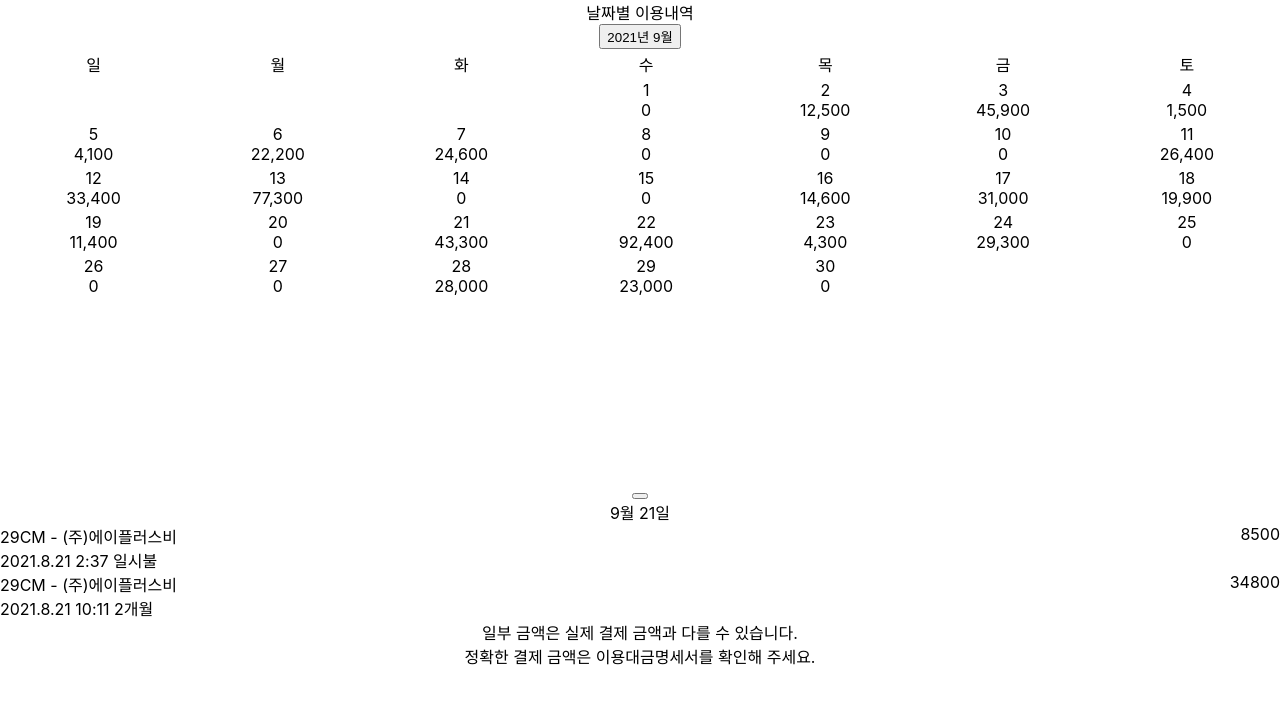
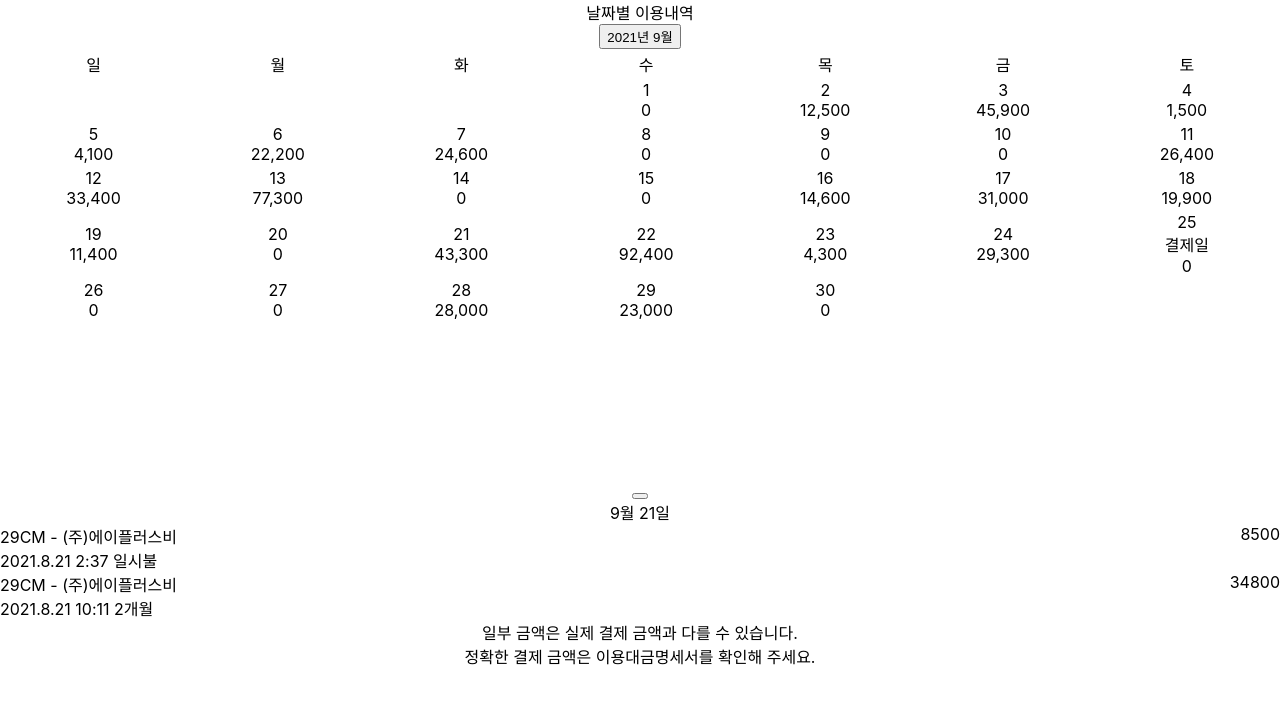
Before and after one commit to IsaacYouKorea/hyundaicard, a React (Create React App) app: page / in a window 1280 px wide. Shown: the top 704 px of the page. Built offline with nearby package versions, Linux system fonts and the light colour scheme.

Commit message:
feat: 25일 결제일 문구 추가

```diff
--- a/src/components/calendar/month-calendar.tsx
+++ b/src/components/calendar/month-calendar.tsx
@@ -35,7 +35,11 @@ function MonthCalendar({ year, month }: IProps) {
               if (dateNumber > lastDate || dateNumber <= 0) return <td key={dateNumber}></td>;
               return <td key={dateNumber} className={[day === 0 ? "color-red" : "color-grey", (date.year === year && date.month === month && date.day === dateNumber) ? 'selected' : ''].join(' ')} onClick={() => selectDate(year, month, dateNumber)}>
                 <div>{dateNumber}</div>
-                <div>{numberWithCommas(paymentsByDay[dayString(year, month, dateNumber)]?.sum || 0)}</div>
+                <div>
+                  {dateNumber === 25 ? `결제일` : ''}
+                  {dateNumber === 25 ? <br/> : ''}
+                  {numberWithCommas(paymentsByDay[dayString(year, month, dateNumber)]?.sum || 0)}
+                </div>
               </td>
             })}
           </tr>)}
```
